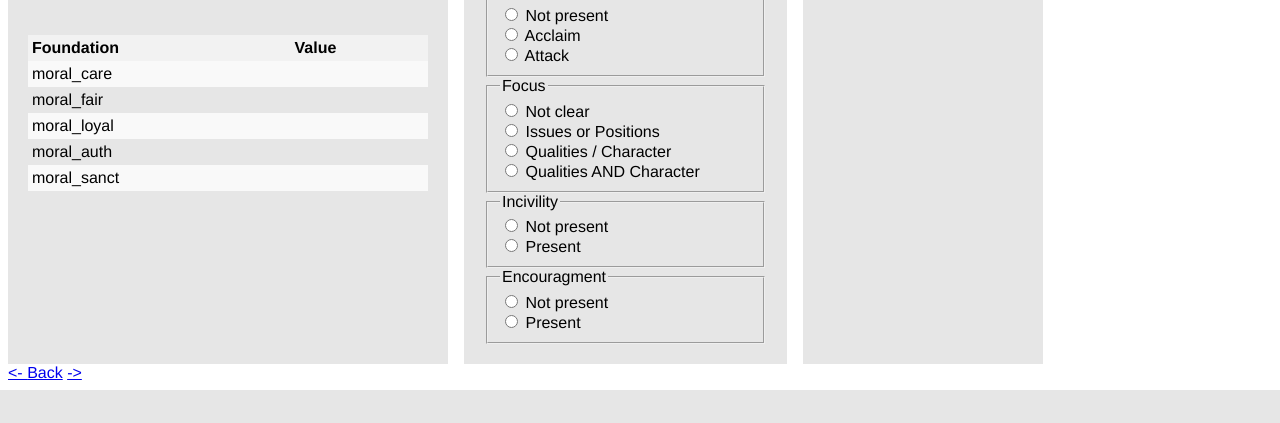
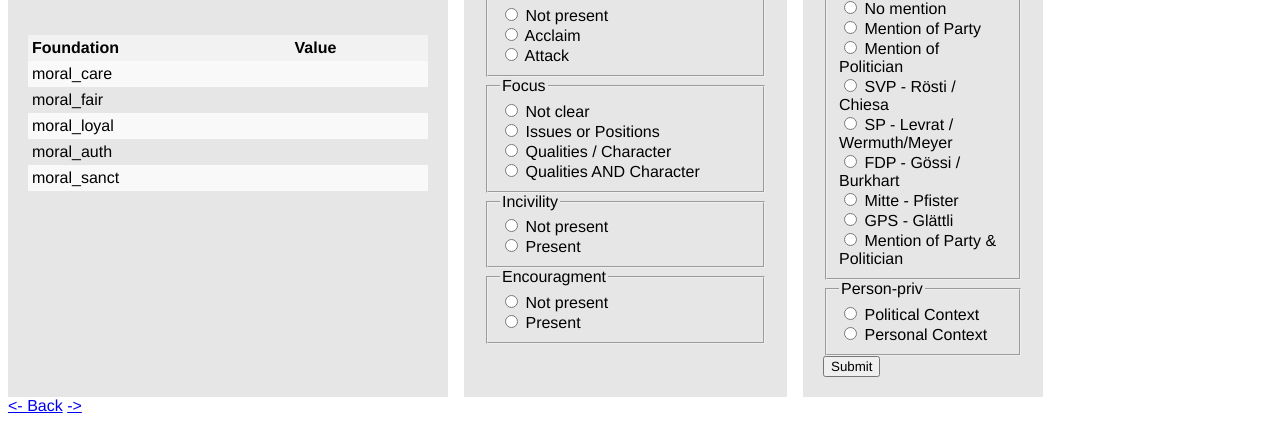
Before and after one commit to jcfischer/instapol, a Flask app: template server/templates/post_detail.html in a window 1280 px wide. Shown: the part 449-872 px from the top of the page. Before the commit the page ends 839 px from the top, so only its background shows below. Run offline with Flask 3, Linux system fonts and the light colour scheme; the template is opened without the code that fills it: values that come from a table or form of the project are taken from there, others are empty.

Commit message:
added new variables

```diff
--- a/server/forms/ConfigForm.py
+++ b/server/forms/ConfigForm.py
@@ -79,6 +79,23 @@
     (90, 'Other'),
 ]
 
+person_choices = [
+    (0, 'No mention'),
+    (10, 'Mention of Party'),
+    (20, 'Mention of Politician'),
+    (21, 'SVP - Rösti / Chiesa'),
+    (22, 'SP - Levrat / Wermuth/Meyer'),
+    (23, 'FDP - Gössi / Burkhart'),
+    (24, "Mitte - Pfister"),
+    (25, 'GPS - Glättli'),
+    (30, 'Mention of Party & Politician'),
+]
+
+person_priv_choices = [
+    (1, 'Political Context'),
+    (2, 'Personal Context')
+]
+
 
 class CodingForm(FlaskForm):
     referendum = SelectField('referendum', coerce=int, validators=None, choices=referendum_choices)
@@ -91,5 +108,7 @@
     neg_inciv = RadioField('neg_inciv', choices=present_choices)
     twostep_strat = RadioField('twostep_strat', choices=present_choices)
     neg_targ = RadioField('neg_targ', choices=neg_target_choices)
+    person_indiv = RadioField('person_indiv', choices=person_choices)
+    person_priv = RadioField('person_priv', choices=person_priv_choices)
 
     submit = SubmitField('Submit')
--- a/server/server.py
+++ b/server/server.py
@@ -122,6 +122,8 @@
     form.neg_inciv.default = post['neg_inciv']
     form.twostep_strat.default = post['twostep_strat']
     form.neg_targ.default = post['neg_targ']
+    form.person_indiv.default = post['person_indiv']
+    form.person_priv.default = post['person_priv']
 
     form.process()
 
@@ -181,6 +183,8 @@
     neg_inciv = request.form.get('neg_inciv', '')
     twostep_strat = request.form.get('twostep_strat', '')
     neg_targ = request.form.get('neg_targ', '')
+    person_priv = request.form.get('person_priv', '')
+    person_indiv = request.form.get('person_indiv', '')
 
     # Retrieve the post details for the given post_id
 
@@ -195,7 +199,9 @@
             neg_focus = :neg_focus,
             neg_inciv = :neg_inciv,
             twostep_strat = :twostep_strat,
-            neg_targ =  :neg_targ
+            neg_targ =  :neg_targ,
+            person_priv = :person_priv,
+            person_indiv = :person_indiv
             WHERE id = :key
         """, {'referendum': referendum,
               'direct_camp': direct_camp,
@@ -207,6 +213,8 @@
               'neg_inciv': neg_inciv,
               'twostep_strat': twostep_strat,
               'neg_targ': neg_targ,
+              'person_priv': person_priv,
+              'person_indiv': person_indiv,
               'key': post_id})
 
     # cursor.execute("""
--- a/server/templates/post_detail.html
+++ b/server/templates/post_detail.html
@@ -47,8 +47,10 @@
         <div class="narrow-column">
 
             {{ form.referendum }}
+            {{ post['ref_dep'] }}
+            <br/>
             {{ form.submit }}
-            Noch: {{ remaining }}
+
             <fieldset>
                 <legend>Direction - Policy Change</legend>
                 {{ form.direct_camp }}
@@ -87,6 +89,14 @@
                 <legend>Target</legend>
                 {{ form.neg_targ }}
             </fieldset>
+            <fieldset>
+                <legend>Person-Indiv</legend>
+                {{ form.person_indiv }}
+            </fieldset>
+            <fieldset>
+                <legend>Person-priv</legend>
+                {{ form.person_priv }}
+            </fieldset>
 
 
             {{ form.submit }}
--- a/server/templates/post_list.html
+++ b/server/templates/post_list.html
@@ -25,7 +25,7 @@
         <td><a href="/post/{{ post['id'] }}">{{ post['timestamp'] }}</a></td>
         <td>{{ post['username'] }}</td>
         <td>{{ post['caption'][:80] }}</td>
-        <td>{{ post['referendum'] }}</td>
+        <td>{{ post['referendum'] }} {{ post['ref_dep'] }}</td>
         <td>{{ post['moral_care'] }}</td>
         <td>{{ post['moral_fair'] }}</td>
         <td>{{ post['moral_loyal'] }}</td>
```
